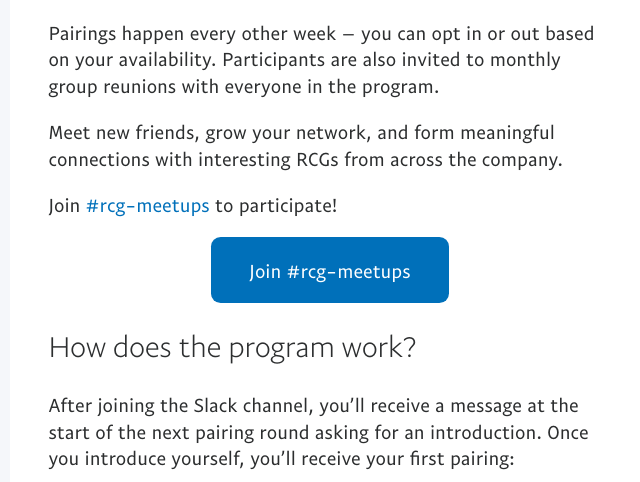
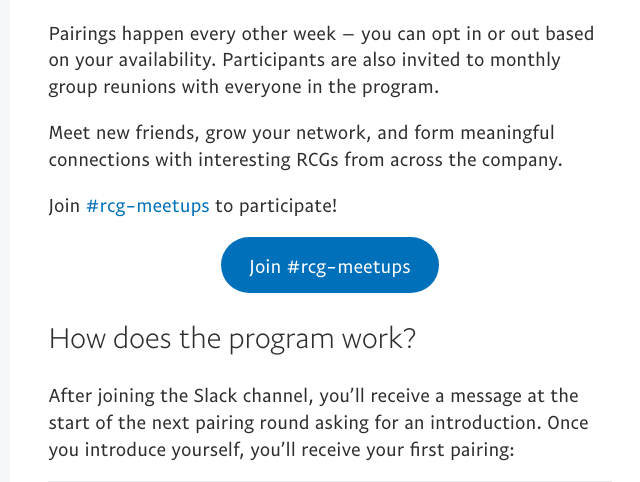
Before and after one commit to liddiard/slack-meetups, a Django app: page /rcg-meetups/ in a window 1280 px wide. Shown: the part 337-819 px from the top of the page, without its empty margins (310-950 px from the left). Run offline with Django 3.2, Linux system fonts and the light colour scheme; parts of the project's set-up code (start-up, migrations or seed data) failed here and were passed over.

Commit message:
better button formatting

```diff
--- a/matcher/static/styles/rcg.css
+++ b/matcher/static/styles/rcg.css
@@ -50,8 +50,8 @@ a.button {
     margin: 0 auto;
     background-color: var(--accessible-blue);
     color: white;
-    padding: 1em 2em;
-    border-radius: 0.5em;
+    padding: 0.75em 1.5em;
+    border-radius: 100px; /* arbitrarily large value for full rounding */
 }
 
 a.button:hover {
```
